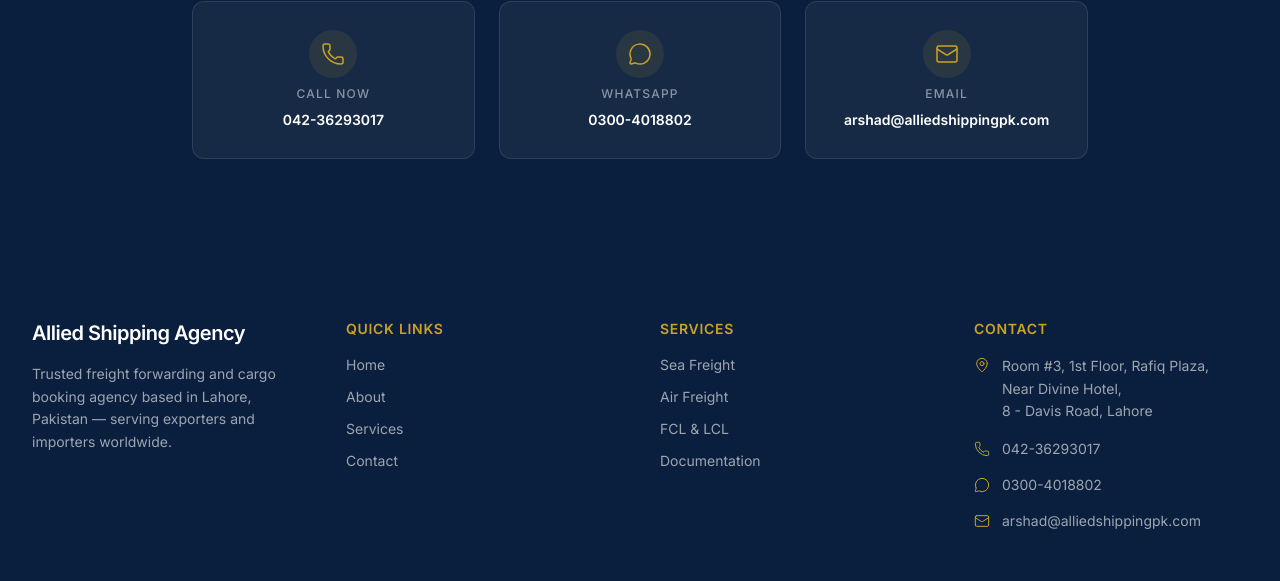
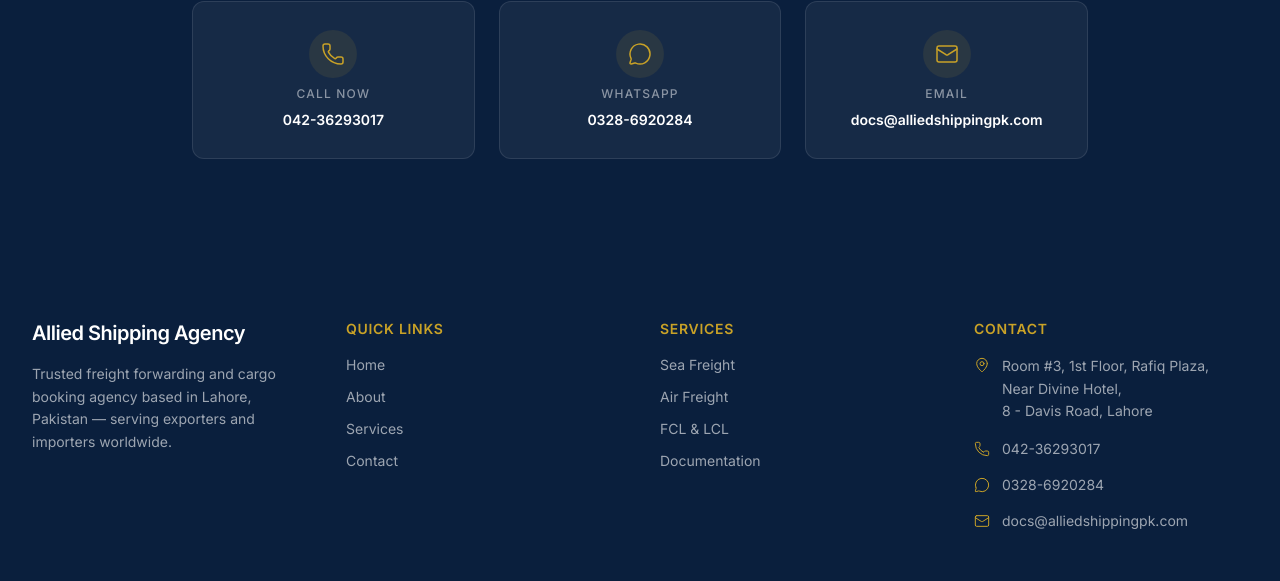
Before and after one commit to Mairaarshad19/allied-shipping-website, a Next.js app: page /about in a window 1280 px wide. Shown: the part 2596-3177 px from the top of the page. Built offline with nearby package versions, Linux system fonts and the light colour scheme.

Commit message:
feat(a11y): improve accessibility and user experience

```diff
--- a/components/CTA.tsx
+++ b/components/CTA.tsx
@@ -12,15 +12,15 @@ const CONTACTS = [
   {
     icon: MessageCircle,
     label: "WhatsApp",
-    value: "0300-4018802",
-    href: "https://wa.me/923004018802",
+    value: "0328-6920284",
+    href: "https://wa.me/923286920284",
     external: true,
   },
   {
     icon: Mail,
     label: "Email",
-    value: "arshad@alliedshippingpk.com",
-    href: "mailto:arshad@alliedshippingpk.com",
+    value: "docs@alliedshippingpk.com",
+    href: "mailto:docs@alliedshippingpk.com",
   },
 ];
 
--- a/components/FloatingWhatsApp.tsx
+++ b/components/FloatingWhatsApp.tsx
@@ -3,7 +3,7 @@ import { MessageCircle } from "lucide-react";
 export default function FloatingWhatsApp() {
   return (
     <a
-      href="https://wa.me/923004018802"
+      href="https://wa.me/923286920284"
       target="_blank"
       rel="noopener noreferrer"
       className="relative group"
--- a/components/Footer.tsx
+++ b/components/Footer.tsx
@@ -115,21 +115,21 @@ export default function Footer() {
             </a>
 
             <a
-              href="https://wa.me/923004018802"
+              href="https://wa.me/923286920284"
               target="_blank"
               rel="noopener noreferrer"
               className="flex items-center gap-3 text-sm text-white/60 transition-colors hover:text-white"
             >
               <MessageCircle className="h-4 w-4 shrink-0 text-gold" strokeWidth={1.5} />
-              0300-4018802
+              0328-6920284
             </a>
 
             <a
-              href="mailto:arshad@alliedshippingpk.com"
+              href="mailto:docs@alliedshippingpk.com"
               className="flex items-center gap-3 text-sm text-white/60 transition-colors hover:text-white"
             >
               <Mail className="h-4 w-4 shrink-0 text-gold" strokeWidth={1.5} />
-              <span className="break-all">arshad@alliedshippingpk.com</span>
+              <span className="break-all">docs@alliedshippingpk.com</span>
             </a>
           </div>
         </div>
--- a/components/Header.tsx
+++ b/components/Header.tsx
@@ -75,14 +75,14 @@ export default function Header() {
 
           <div className="flex items-center gap-3 pl-8 border-l border-border">
             <a
-              href="tel:04236293017"
+              href="tel:+923286920284"
               className="inline-flex items-center gap-2 rounded-xl border border-navy-primary px-4 py-2 text-sm font-medium text-navy-primary transition-all hover:bg-navy-primary hover:text-white"
             >
               <Phone size={16} />
               Call
             </a>
             <a
-              href="https://wa.me/923004018802"
+              href="https://wa.me/923286920284"
               target="_blank"
               rel="noopener noreferrer"
               className="inline-flex items-center gap-2 rounded-xl bg-navy-primary px-4 py-2 text-sm font-medium text-white transition-all hover:bg-navy-secondary"
@@ -135,20 +135,20 @@ export default function Header() {
             {/* Contact buttons */}
             <div className="flex flex-col gap-3 pt-4 border-t border-border">
               <a
-                href="tel:04236293017"
+                href="tel:+923286920284"
                 className="inline-flex items-center justify-center gap-2 rounded-xl border border-navy-primary min-h-[48px] px-4 text-sm font-medium text-navy-primary transition-colors hover:bg-navy-primary hover:text-white"
               >
                 <Phone size={18} />
-                042-36293017
+                0328-6920284
               </a>
               <a
-                href="https://wa.me/923004018802"
+                href="https://wa.me/923286920284"
                 target="_blank"
                 rel="noopener noreferrer"
                 className="inline-flex items-center justify-center gap-2 rounded-xl bg-navy-primary min-h-[48px] px-4 text-sm font-medium text-white transition-colors hover:bg-navy-secondary"
               >
                 <MessageCircle size={18} />
-                0300-4018802
+                0328-6920284
               </a>
             </div>
           </Container>
```
